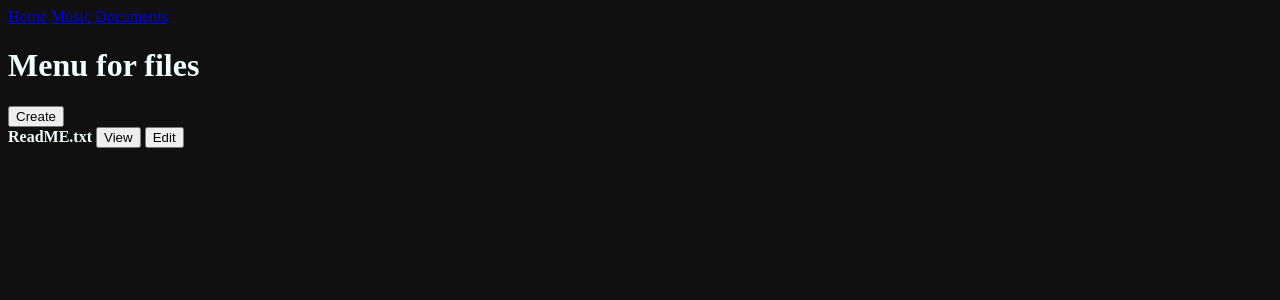
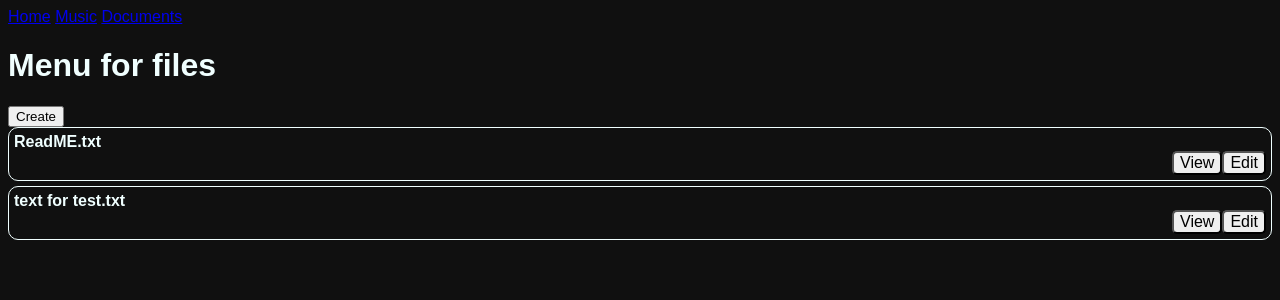
Before and after one commit to Ywxig/flask-notepad, a Flask app: page /docs in a window 1280 px wide. Shown: the top 300 px of the page. Run offline with Flask 3, Linux system fonts and the light colour scheme.

Commit message:
Add files via upload

```diff
--- /dev/null
+++ b/config.json
@@ -0,0 +1,4 @@
+{
+    "name" : "flask-app",
+    "language" : "en"
+}
--- /dev/null
+++ b/documents/text for test.txt
@@ -0,0 +1,4 @@
+# текст-рыба
+Равным образом укрепление и развитие структуры требуют определения и уточнения новых предложений. С `другой` стороны укрепление и *развитие* структуры способствует подготовки и реализации позиций, занимаемых участника в отношении поставленных задач.
+
+на самаом деле мне нравится что получается
--- a/main.py
+++ b/main.py
@@ -1,11 +1,14 @@
 import logging
 from flask import Flask, request, render_template
 import os
-
+import json
 import utils
+import markdown
 
 app = Flask(__name__, static_folder='static')
 
+CONFIG = open("config.json", "r").read()
+ABOUT = json.loads(CONFIG)
 MUSIC_FOLDER = os.path.join('static', 'music_lib')
 DOCUMENTS_FOLDER = os.path.join("documents")
 
@@ -36,7 +39,8 @@ def docs():
         if action == "view":
             text = utils.File.read(filename=filename,
                                    doc_folder=DOCUMENTS_FOLDER)
-            return render_template("view.html", filename=filename, text=text)
+            mk = markdown.markdown(text)
+            return render_template("view.html", filename=filename, text=mk)
         else:
             text = utils.File.read(filename=filename,
                                    doc_folder=DOCUMENTS_FOLDER)
@@ -59,9 +63,9 @@ def edit():
             ctx = text.replace("\r", ""),
             doc_folder = DOCUMENTS_FOLDER)
 
-        return render_template("view.html", filename=title, text=text)
+        return render_template("view.html", filename=title, text=markdown.markdown(text))
 
-    return render_template("editor.html", filename="Новый фаил.txt", text="")
+    return render_template("editor.html", filename="New file.txt", text="")
 
 @app.route("/music")
 def music():
--- a/static/css/style.css
+++ b/static/css/style.css
@@ -1,18 +1,73 @@
+:root {
+    --font-color: azure;
+    --background-color: #101010;
+    --font-family: Arial, Helvetica, sans-serif;
+}
+
 body, head {
-    background-color: #101010;
-    color: azure;
+    background-color: var(--background-color);
+    color: var(--font-color);
+    font-family: var(--font-family);
+}
+
+h1, h2, h3 {
+    color: var(--font-color);
+}
+
+#filename {
+    color: var(--font-color);
+    font-size: 36px;
+    margin: 10px;
+    background-color: black;
+    box-shadow: 0 0 10px rgba(0,0,0,0.5);;
+}
+
+input {
+    padding-left: 10px;
+}
+
+#input-filename {
+    border: 1px;
+    border-radius: 5px;
+    font-size: 24px;
+    margin-bottom: 10px;
 }
 
 textarea {
-    width: 100vw;
+    width: 99vw;
     height: 80vh;
-    white-space: pre-wrap
+    white-space: pre-wrap;
+    font-size: 14px;
+    border: 1px;
+    border-radius: 15px;
+    padding: 5px;
 }
 
 .editor {
-    width: 100vw;
+    margin: 5px;
+    width: 99vw;
     height: 100vh;
     position: fixed;
     top: 0;
     left: 0;
 }
+
+.file{
+    border: 1px solid;
+    border-radius: 10px;
+    padding: 5px;
+    font-size: 16px;
+    margin-bottom: 5px;
+}
+
+.file-conteiner {
+    display: flex;
+    justify-content: right;
+}
+
+.file-button {
+    border-radius: 5px;
+    font-size: 16px;
+    align-self: right;
+    place-self: right;
+}
--- a/templates/docs.html
+++ b/templates/docs.html
@@ -8,10 +8,10 @@
 <form action="/docs" method="post">
     <div class="file">
         <b>{{ filename }}</b>
-
-        <button name="file-control" value="{{ filename }}|view" type="submit">View</button>
-        <button name="file-control" value="{{ filename }}|edit" type="submit">Edit</button>
-
+        <div class="file-conteiner">
+            <button class="file-button" name="file-control" value="{{ filename }}|view" type="submit">View</button>
+            <button class="file-button" name="file-control" value="{{ filename }}|edit" type="submit">Edit</button>
+        </div>
     </div>
 </form>
 {% endfor %}
--- a/templates/editor.html
+++ b/templates/editor.html
@@ -2,8 +2,8 @@
 {% block content %}
 
 <form action="/docs/edit" method="POST" class="editor">
-    <input name="title" type="text" value="{{ filename }}"><br>
-    <textarea name="text" id="textarea" style="width:100%; height:300px;">{{ text }}</textarea>
+    <input class="ui-editor" id="input-filename" name="title" type="text" value="{{ filename }}"><br>
+    <textarea class="ui-editor" name="text" id="textarea" style="width:100%; height:300px;">{{ text }}</textarea>
     <button type="submit">Save</button>
 </form>
 
--- a/templates/view.html
+++ b/templates/view.html
@@ -2,12 +2,13 @@
 {% block content %}
 
 
-<b> {{ filename }} </b>
+<div id="filename"> {{ filename }} </div>
 <br>
 <div class="text">
-        <pre>{{ text }}</pre>
+        {{ text|safe }}
 </div>
 <a href="/docs"><button>Back to list</button></a>
+<button name="file-control" value="{{ filename }}|edit" type="submit">Edit</button>
 
 
 {% endblock %}
```
Also changed, not shown: documents/ReadME.txt.
